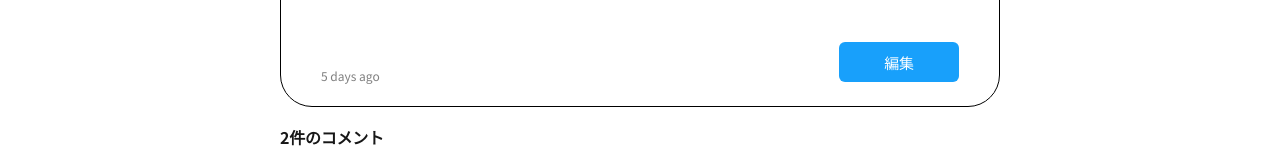
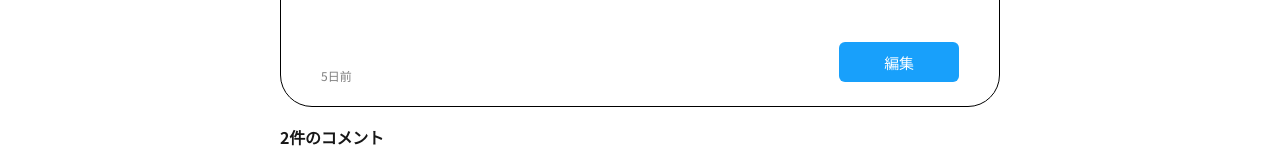
Before and after one commit to if-mentor/teamdev_26, a Next.js app: page /articles/1 in a window 1280 px wide. Shown: the part 786-946 px from the top of the page. Built offline with nearby package versions, Linux system fonts and the light colour scheme.

Commit message:
fix: 時間関数共通化ファイルを作成、各ページ・コンポーネントから利用

```diff
--- a/src/app/articles/[id]/page.tsx
+++ b/src/app/articles/[id]/page.tsx
@@ -5,40 +5,7 @@ import CommentForm from "@/components/CommentForm";
 import CommentCard from "@/components/CommentCard";
 import dummyImage from "../../../../public/sample1.jpg";
 import dummyAuthorIcon from "../../../../public/default_user_icon.png";
-
-const MINUTE = 60 * 1000;
-const HOUR = 60 * MINUTE;
-const DAY = 24 * HOUR;
-const WEEK = 7 * DAY;
-
-const formatRelativeTime = (dateString: string, now: Date = new Date()) => {
-  const target = new Date(dateString);
-  const diff = now.getTime() - target.getTime();
-
-  if (diff < MINUTE) return "just now";
-
-  const minutes = Math.floor(diff / MINUTE);
-
-  if (minutes === 1) return "a min ago";
-  if (diff < HOUR) return `${minutes} mins ago`;
-
-  const hours = Math.floor(diff / HOUR);
-
-  if (hours === 1) return "an hour ago";
-  if (diff < DAY) return `${hours} hours ago`;
-
-  const days = Math.floor(diff / DAY);
-
-  if (days === 1) return "a day ago";
-  if (diff < WEEK) return `${days} days ago`;
-
-  return target.toLocaleDateString("ja-JP", {
-    year: "numeric",
-    month: "2-digit",
-    day: "2-digit",
-    timeZone: "Asia/Tokyo",
-  });
-};
+import { formatRelativeTime } from "@/utils/formatRelativeTime";
 
 const dummyArticle = {
   id: 1,
--- a/src/components/CommentCard/index.tsx
+++ b/src/components/CommentCard/index.tsx
@@ -1,30 +1,9 @@
 import Image from "next/image";
 import styles from "./styles.module.css";
 import type { CommentCardProps } from "./type";
+import { formatRelativeTime } from "@/utils/formatRelativeTime";
 
 const DEFAULT_AVATAR_URL = "/default_user_icon.png";
-
-const MINUTE = 60 * 1000;
-const HOUR = 60 * MINUTE;
-const DAY = 24 * HOUR;
-const WEEK = 7 * DAY;
-
-const formatRelativeTime = (dateString: string, now: Date = new Date()) => {
-  const target = new Date(dateString);
-  const diff = now.getTime() - target.getTime();
-
-  if (diff < MINUTE) return "たった今";
-  if (diff < HOUR) return `${Math.floor(diff / MINUTE)}分前`;
-  if (diff < DAY) return `${Math.floor(diff / HOUR)}時間前`;
-  if (diff < WEEK) return `${Math.floor(diff / DAY)}日前`;
-
-  return target.toLocaleDateString("ja-JP", {
-    year: "numeric",
-    month: "2-digit",
-    day: "2-digit",
-    timeZone: "Asia/Tokyo",
-  });
-};
 
 const CommentCard = ({ userName, userAvatarUrl, content, createdAt }: CommentCardProps) => {
   return (
--- /dev/null
+++ b/src/utils/formatRelativeTime.ts
@@ -0,0 +1,21 @@
+const MINUTE = 60 * 1000;
+const HOUR = 60 * MINUTE;
+const DAY = 24 * HOUR;
+const WEEK = 7 * DAY;
+
+export const formatRelativeTime = (dateString: string, now: Date = new Date()) => {
+  const target = new Date(dateString);
+  const diff = now.getTime() - target.getTime();
+
+  if (diff < MINUTE) return "たった今";
+  if (diff < HOUR) return `${Math.floor(diff / MINUTE)}分前`;
+  if (diff < DAY) return `${Math.floor(diff / HOUR)}時間前`;
+  if (diff < WEEK) return `${Math.floor(diff / DAY)}日前`;
+
+  return target.toLocaleDateString("ja-JP", {
+    year: "numeric",
+    month: "2-digit",
+    day: "2-digit",
+    timeZone: "Asia/Tokyo",
+  });
+};
```
Also changed, not shown: src/components/Card/index.tsx (+2 -16 lines), 1 other file (tests, documents, lock files or other folders).
